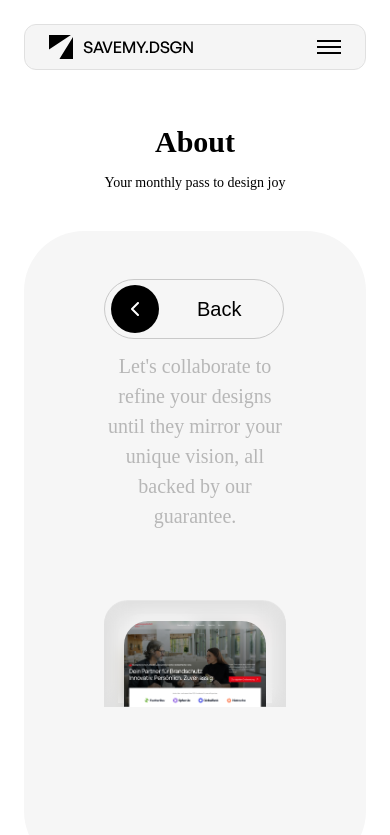
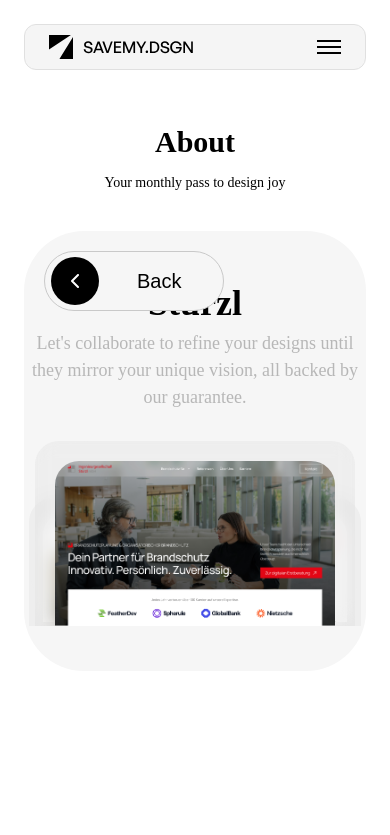
Before and after one commit to NikolayTok/SAVEMYDSGN, a Next.js app: page /about in a window 390 px wide. Shown: the top 835 px of the page. Built offline with nearby package versions, Linux system fonts and the light colour scheme.

Commit message:
responsived section Sturzl

```diff
--- a/src/styles/sturzl.scss
+++ b/src/styles/sturzl.scss
@@ -71,3 +71,51 @@
     object-fit: cover;
   }
 }
+
+@media (max-width: 850px) {
+  .sturzl {
+    padding: 30px 5px;
+    row-gap: 30px;
+    justify-content: center;
+
+    &__picture-big {
+      max-width: 420px;
+    }
+
+    &__picture-small {
+      max-width: 320px;
+    }
+
+    .back-button {
+      top: 20px;
+      left: 20px;
+    }
+  }
+}
+
+@media (max-width: 650px) {
+  .sturzl {
+    max-height: 440px;
+
+    &__title {
+      font-size: 36px;
+    }
+
+    &__subtitle {
+      font-size: 18px;
+    }
+
+    &__picture-big {
+      max-width: 320px;
+    }
+
+    &__picture-small {
+      max-width: 220px;
+    }
+
+    .back-button {
+      top: 20px;
+      left: 20px;
+    }
+  }
+}
```
